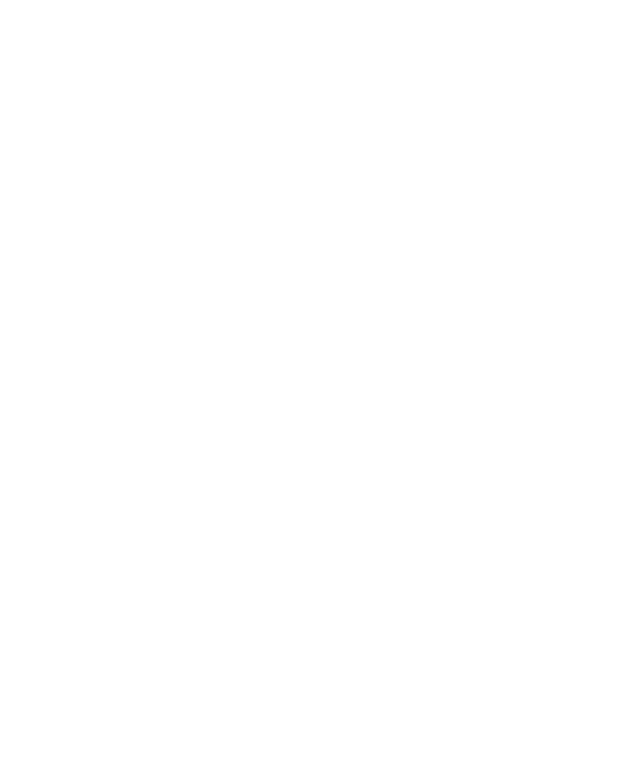
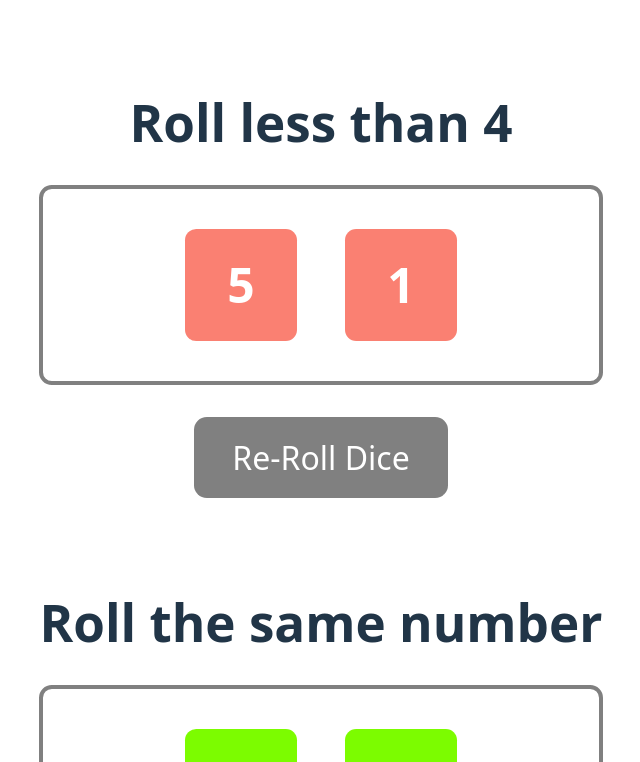
Before and after one commit to TetianaTalebi/react_lucky7_game, a React (Vite) app: page / in a window 1280 px wide. Shown: the part 518-1280 px from the top of the page, without its empty margins (319-959 px from the left). Before the commit the page ends 800 px from the top, so only its background shows below. Built offline with nearby package versions, Linux system fonts and the light colour scheme.

Commit message:
Write code for component "LuckyN" and its styles

```diff
--- a/src/App.jsx
+++ b/src/App.jsx
@@ -1,14 +1,23 @@
 import './App.css'
-import Lucky7 from './Lucky7'
-import Dice from './Dice'
+import {sum} from './utils';
+import LuckyN from './LuckyN';
 
 function App() {
 
-const nums = [1,3,5,6];
+  const lessThan4 = (dice) => {
+    return sum(dice)<4;
+  }
+
+  const allSameValue = (dice) => {
+    const checkAllSameValue = (curVal) => curVal === dice[0];
+    return dice.every(checkAllSameValue);
+  }
+
   return (
     <>
-      <Dice nums = {nums} color="salmon" />
-      {/* <Lucky7 /> */}
+      <LuckyN />
+      <LuckyN title="Roll less than 4" color="salmon" numDice={2} winCheck={lessThan4} />
+      <LuckyN title="Roll the same number" color="lawngreen" numDice={2} winCheck={allSameValue} />
     </>
   )
 }
--- a/src/LuckyN.css
+++ b/src/LuckyN.css
@@ -0,0 +1,21 @@
+.LuckyN {
+    margin: 5rem auto;
+}
+
+.LuckyN button {
+    color: white;
+    border: none;
+    background-color: gray;
+    border-radius: 0.8rem;
+    font-size: 2rem;
+    outline: none;
+    margin: 1rem auto;
+}
+
+.LuckyN button:hover {
+    background-color: silver;
+}
+
+.LuckyN button:active {
+    background-color: slateblue;
+}
--- a/src/LuckyN.jsx
+++ b/src/LuckyN.jsx
@@ -0,0 +1,28 @@
+import { useState } from "react";
+import './LuckyN.css';
+import {getRolls, sum} from './utils';
+import Dice from "./Dice";
+
+const is7 = (dice) => {
+        return sum(dice) === 7;
+    }
+
+// These are default values for "numDice" and "goal" props: numDice=2, goal=7
+function LuckyN({title="Lucky 7", color, numDice=2, winCheck = is7}){
+
+    const [dice, setDice] = useState(()=>getRolls(numDice));
+    const isWinner = winCheck(dice);
+
+    function roll(){
+        setDice(getRolls(numDice));
+    }
+
+    return (
+        <main className="LuckyN">
+            <h1 style={ isWinner ? {color: "magenta"} : {} }>{title} {isWinner&&"You won!"}</h1>
+            <Dice nums={dice} color={color} />
+            <button onClick={roll}>Re-Roll Dice</button>
+        </main>
+    );
+}
+export default LuckyN
```
